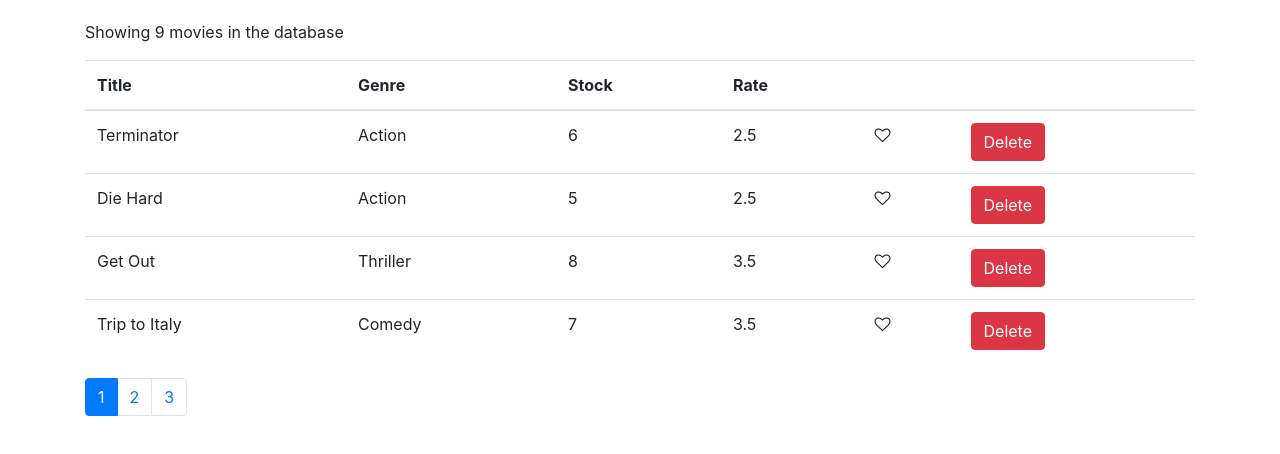
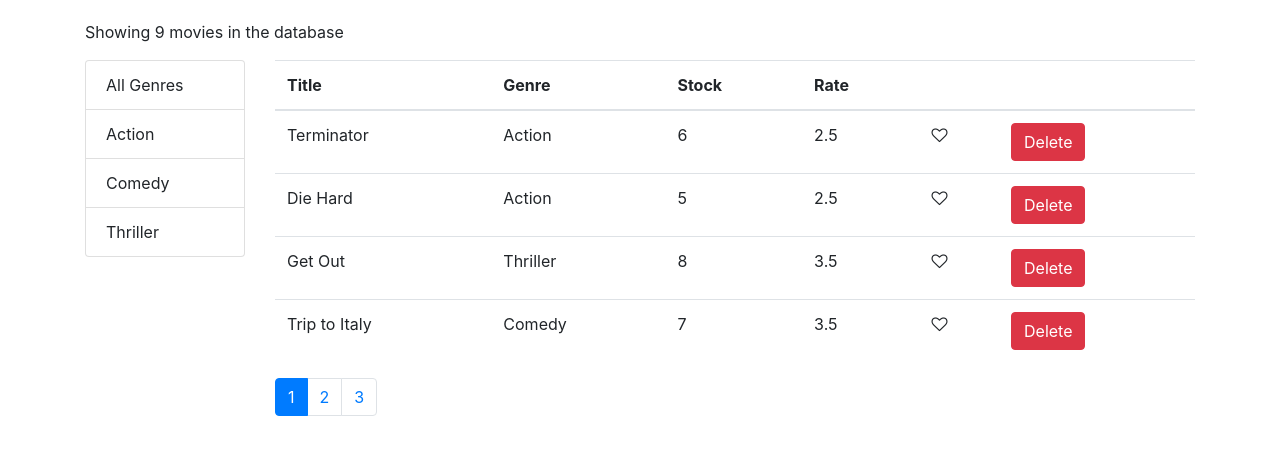
Before and after one commit to helgonaft/react-vidly, a React (Create React App) app: page / in a window 1280 px wide. Shown: the top 454 px of the page. Built offline with nearby package versions, Linux system fonts and the light colour scheme.

Commit message:
list group component with filtering by genres

```diff
--- a/package.json
+++ b/package.json
@@ -4,6 +4,7 @@
   "private": true,
   "dependencies": {
     "lodash": "^4.17.10",
+    "prop-types": "^15.6.2",
     "react": "^16.12.0",
     "react-dom": "^16.12.0",
     "react-scripts": "3.2.0"
--- /dev/null
+++ b/src/components/common/listGroup.jsx
@@ -0,0 +1,33 @@
+import React, { Component } from "react";
+import ReactDOM from "react-dom";
+import { getGenres } from "../../services/fakeGenreService";
+
+const ListGroup = props => {
+  const { items, textProperty, valueProperty, selectedGenre } = props;
+  return (
+    <ul className="list-group">
+      {items.map((genre, index) => {
+        return (
+          <li
+            className={
+              selectedGenre === genre
+                ? "list-group-item active"
+                : "list-group-item"
+            }
+            key={index}
+            onClick={() => props.onGenreSelect(genre)}
+          >
+            {genre[textProperty]}
+          </li>
+        );
+      })}
+    </ul>
+  );
+};
+
+ListGroup.defaultProps = {
+  textProperty: "name",
+  valueProperty: "_id"
+};
+
+export default ListGroup;
--- a/src/components/movies.jsx
+++ b/src/components/movies.jsx
@@ -3,21 +3,29 @@ import { getMovies, deleteMovie } from "../services/fakeMovieService";
 import Like from "./common/like";
 import Pagination from "./common/pagination";
 import { paginate } from "../utils/paginate";
+import ListGroup from "./common/listGroup";
+import { getGenres } from "../services/fakeGenreService";
 
 class Movies extends Component {
   state = {
-    movies: getMovies(),
+    movies: [],
     pageSize: 4,
-    currentPage: 1
+    currentPage: 1,
+    selectedGenre: null,
+    genres: []
   };
+
+  componentDidMount() {
+    const genres = [{ name: "All Genres" }, ...getGenres()];
+    this.setState({ movies: getMovies(), genres });
+  }
 
   handleDelete = movie => {
     deleteMovie(movie._id);
     this.setState({ movies: getMovies() });
   };
 
-  handleMessage = () => {
-    const count = this.state.movies.length;
+  handleMessage = count => {
     let begining = "There are no";
     if (count > 0) {
       begining = `Showing ${count}`;
@@ -39,15 +47,39 @@ class Movies extends Component {
     this.setState({ currentPage: page });
   };
 
+  handleGenreFilter = genre => {
+    this.setState({ selectedGenre: genre, currentPage: 1 });
+    // const movies = filter(this.state.movies, this.state.selectedGenre);
+    // this.setState({ movies });
+  };
+
   render() {
     // variable count = length property of movies object
     const { length: count } = this.state.movies;
-    const { pageSize, currentPage } = this.state;
-    const movies = paginate(this.state.movies, currentPage, pageSize);
+    const {
+      pageSize,
+      currentPage,
+      selectedGenre,
+      movies: allMovies
+    } = this.state;
+    const filtered =
+      selectedGenre && selectedGenre._id
+        ? allMovies.filter(m => m.genre._id === selectedGenre._id)
+        : allMovies;
+    const movies = paginate(filtered, currentPage, pageSize);
 
     return (
       <React.Fragment>
-        <p>{this.handleMessage()}</p>
+        <p>{this.handleMessage(filtered.length)}</p>
+        <div className="row">
+          <div className="col-2">
+            <ListGroup
+              items={this.state.genres}
+              onGenreSelect={this.handleGenreFilter}
+              selectedGenre={this.state.selectedGenre}
+            ></ListGroup>
+          </div>
+          <div className="col">
             <table className="table">
               <thead>
                 <tr>
@@ -87,11 +119,13 @@ class Movies extends Component {
               </tbody>
             </table>
             <Pagination
-          itemsCount={count}
+              itemsCount={filtered.length}
               pageSize={pageSize}
               currentPage={currentPage}
               onPageChange={this.handlePageChange}
             ></Pagination>
+          </div>
+        </div>
       </React.Fragment>
     );
   }
```
Also changed, not shown: src/components/common/pagination.jsx (+8 -1 lines), 1 other file (tests, documents, lock files or other folders). Lines whose indentation alone changed are shown as unchanged.
